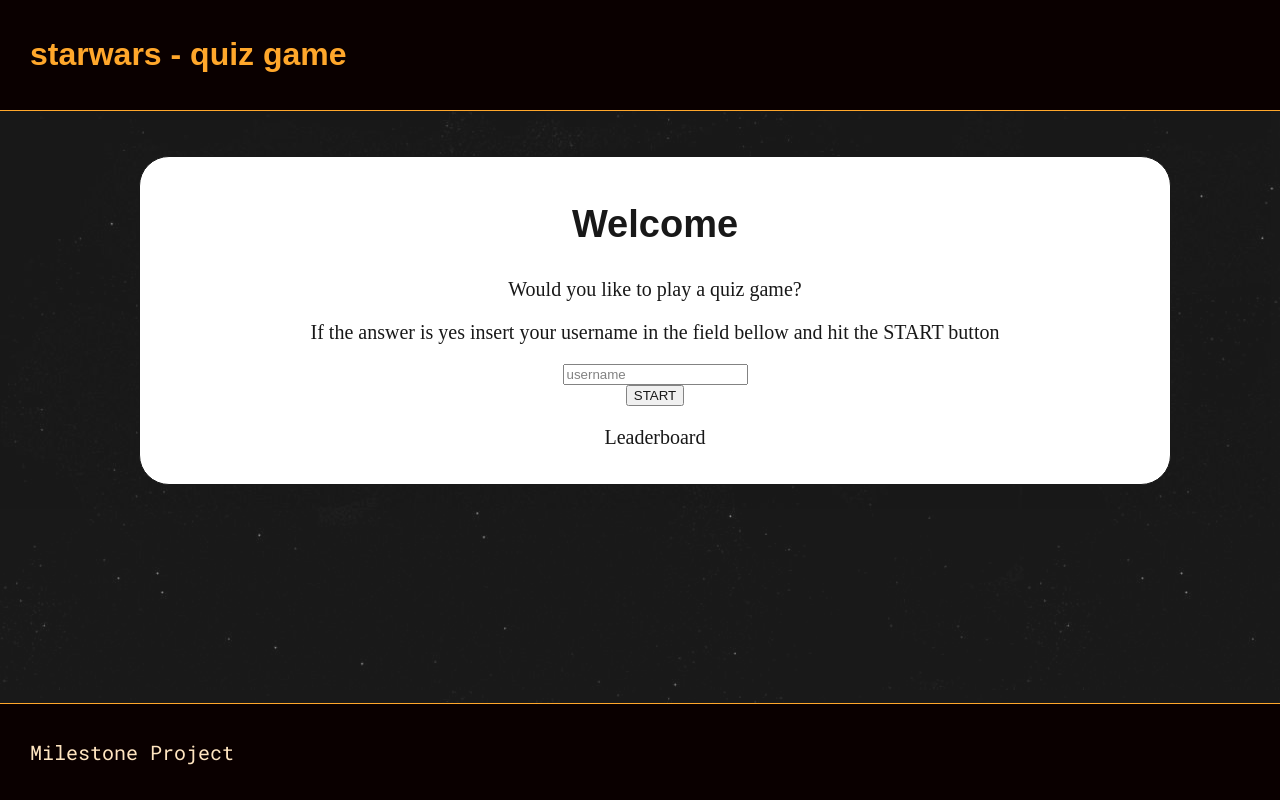
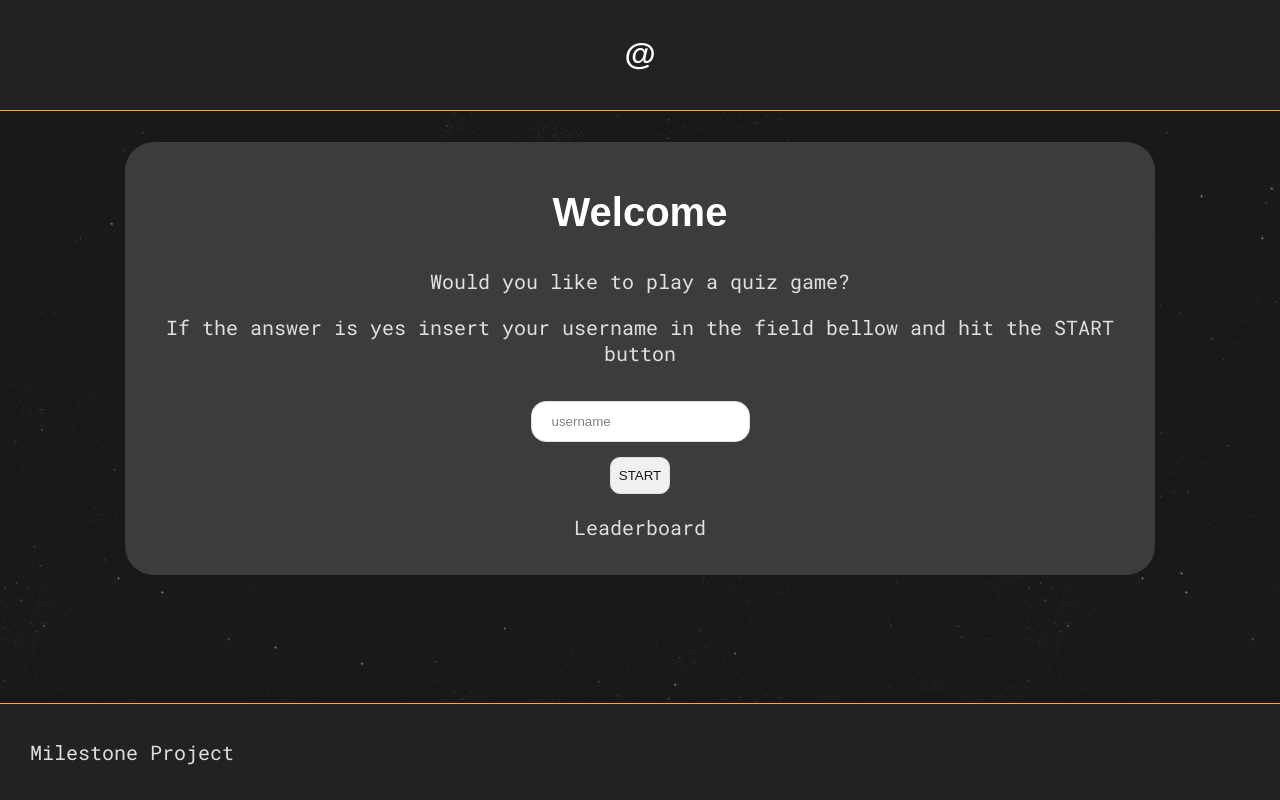
Before and after one commit to irinanita/python-quiz-game, a Flask app: page / in a window 1280 px wide; the page is wider, and only the part inside the window is pictured. Run offline with Flask 2, Linux system fonts and the light colour scheme; some web fonts are replaced.

Commit message:
Fixed bug related to header,footer and body display

```diff
--- a/data/leaderboard.json
+++ b/data/leaderboard.json
@@ -15,6 +15,11 @@
         "username": "me"
     },
     {
+        "elapsed_time": 39.3440728187561,
+        "score": 3,
+        "username": "Nicolai"
+    },
+    {
         "elapsed_time": 4.5630271434783936,
         "score": 1,
         "username": "me"
--- a/static/css/main.scss
+++ b/static/css/main.scss
@@ -1,3 +1,4 @@
 @import 'fonts';
 @import 'variables';
 @import 'global';
+@import 'form';
--- a/static/css/style.css
+++ b/static/css/style.css
@@ -13,14 +13,18 @@
   /* Legacy iOS */ }
 /*COLOURS*/
 h1 {
-  font-family: 'Starjhol', sans-serif; }
+  font-family: 'Starjedi', sans-serif;
+  color: #fff; }
 
 h2 {
-  font-family: 'Starjedi', sans-serif;
-  font-size: 38px; }
+  font-family: 'Starjhol', sans-serif;
+  font-size: 40px;
+  color: #fff; }
 
 p {
-  font-size: 20px; }
+  font-size: 20px;
+  font-family: 'Roboto Mono', monospace;
+  color: #ddd; }
 
 body {
   min-height: 100vh;
@@ -30,37 +34,52 @@
   flex-direction: column; }
 
 header {
-  width: 100%;
-  background-color: #0a0000;
-  padding: 15px 30px;
-  color: #ffa72b;
-  border-bottom: 1px solid #ffa72b; }
+  width: 100vw;
+  text-align: center;
+  background-color: #222;
+  border-bottom: 1px solid #ffa72b;
+  padding: 15px 0px; }
 
 main {
   flex: 1;
-  padding: 15px;
-  margin: 0 auto;
   width: 100vw;
+  background-color: #222;
   background-image: url("../img/stars2.jpg");
   opacity: 0.9;
   z-index: 1; }
 
 footer {
-  width: 100%;
-  background-color: #0a0000;
-  color: #ffe5c0;
+  width: 100vw;
+  background-color: #222;
   border-top: 1px solid #ffa72b;
   padding: 15px 30px;
-  font-family: 'Roboto Mono', monospace; }
+  box-sizing: border-box; }
 
 .game--wrapper {
   padding: 15px;
   text-align: center;
   border: 1px solid black;
   border-radius: 30px;
-  background-color: white;
+  background-color: #282727;
   max-width: 1000px;
   margin: 30px auto;
   z-index: 2; }
 
+input[type=radio]:checked {
+  border: 1px solid #ffa72b; }
+
+.form--input {
+  box-sizing: border-box;
+  margin-top: 15px;
+  padding: 12px 20px;
+  border: 1px solid #ddd;
+  border-radius: 15px; }
+.form--button {
+  box-sizing: border-box;
+  margin-top: 15px;
+  width: 60px;
+  padding: 10px 0;
+  border: 1px solid #ddd;
+  border-radius: 10px; }
+
 /*# sourceMappingURL=style.css.map */
--- a/templates/base.html
+++ b/templates/base.html
@@ -9,7 +9,7 @@
 </head>
 <body>
 <header>
-    <h1>starwars - quiz game</h1>
+    <h1>@</h1>
 </header>
 <main><div class= "game--wrapper">{% block content %} {% endblock %}</div></main>
 
--- a/templates/index.html
+++ b/templates/index.html
@@ -9,9 +9,9 @@
     {% endfor %}
     {% endwith %}
 <form method="POST" action="/start_game">
-    <input type="text" name="username" placeholder="username" />
+    <input class="form--input" type="text" name="username" placeholder="username" />
     <br/>
-    <input type="submit" value="START" />
+    <input class="form--button" type="submit" value="START" />
 </form>
 <div>
    <p>Leaderboard</p>
```
Also changed, not shown: static/css/_form.scss (added, +21 -0 lines), static/css/_global.scss (+14 -12 lines), static/css/_variables.scss (+5 -2 lines), 1 other file.
